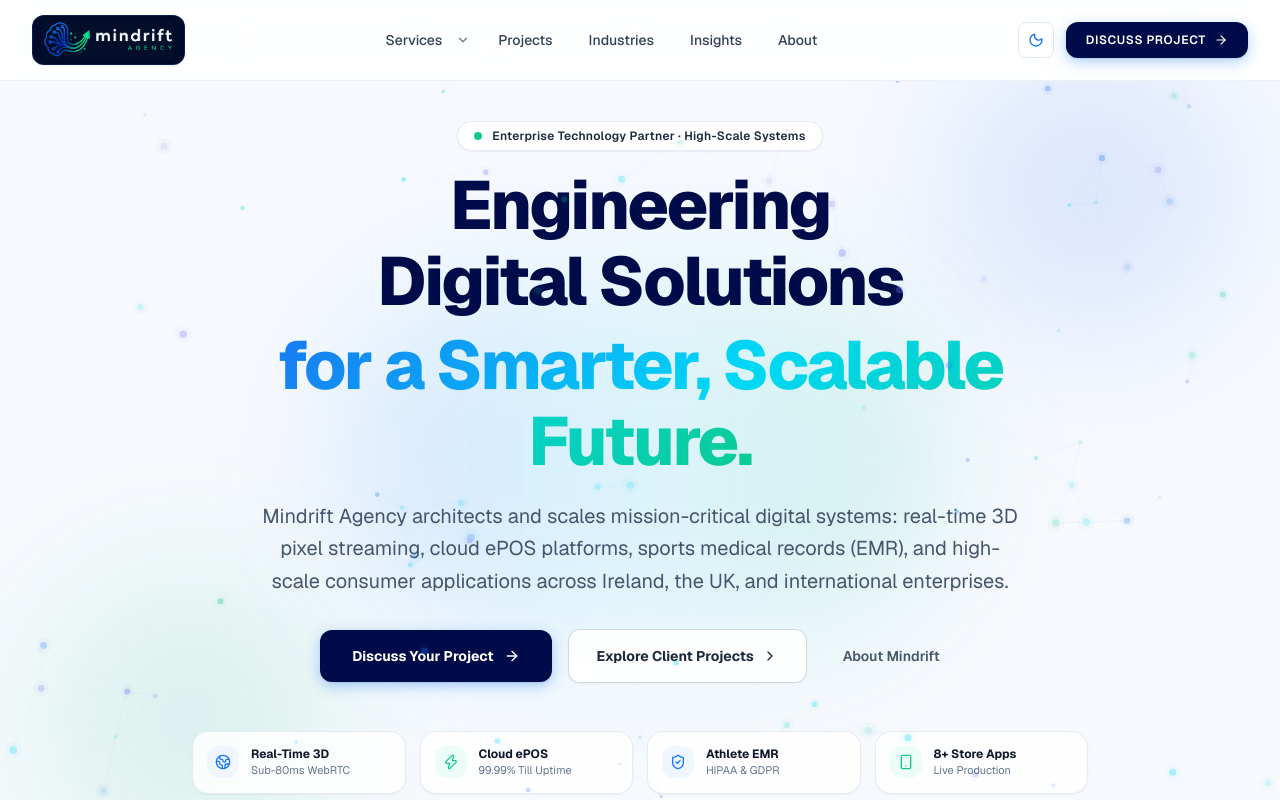
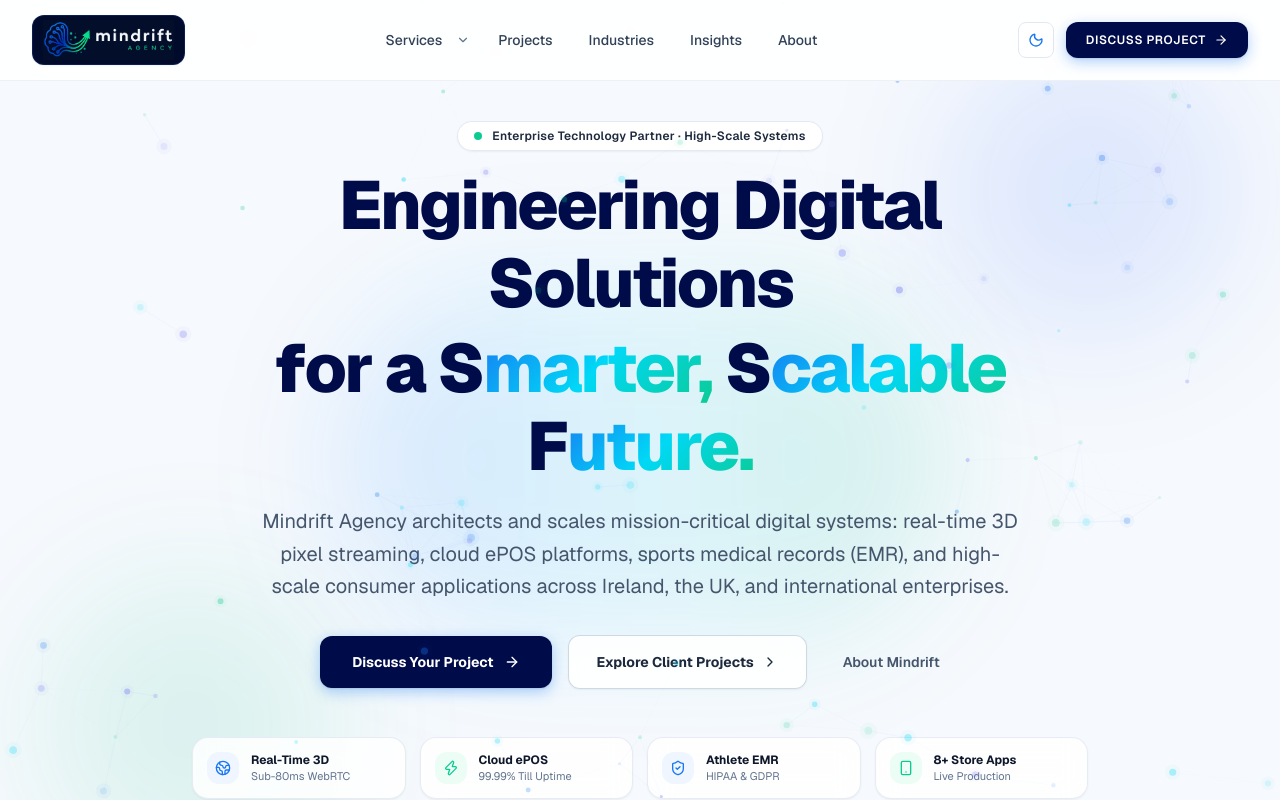
Before and after one commit to imtiaz-ahmmed/mindrift-website, a Next.js app: page / in a window 1280 px wide. Shown: the top 800 px of the page. Built offline with nearby package versions, Linux system fonts and the light colour scheme; no server answers.

Commit message:
feat: add Next Generation Future is Loading text with Mindrift branding, remove hover line, and add interactive first-letter enlargement on hover

```diff
--- a/src/app/loading.tsx
+++ b/src/app/loading.tsx
@@ -4,24 +4,40 @@
 export default function Loading() {
   return (
     <div className="min-h-[50vh] flex flex-col items-center justify-center p-6 text-center space-y-4">
+      {/* Mindrift Branding */}
+      <div className="flex flex-col items-center space-y-2">
         <div className="relative px-4 py-2 rounded-xl bg-[#000B2B] border border-blue-900/40 shadow-md">
           <Image
             src="/assets/logos/logo.jpg"
-          alt="Mindrift Agency"
+            alt="Mindrift"
             width={160}
             height={50}
             priority
             className="h-7 w-auto object-contain"
           />
         </div>
+        <span className="text-xs font-black tracking-[0.25em] text-slate-800 dark:text-white uppercase">
+          MINDRIFT
+        </span>
+      </div>
 
-      <div className="w-36 h-[2px] rounded-full bg-slate-200 dark:bg-slate-800 overflow-hidden relative">
+      {/* Progress Line */}
+      <div className="w-48 h-[2px] rounded-full bg-slate-200 dark:bg-slate-800 overflow-hidden relative">
         <div className="h-full rounded-full bg-gradient-to-r from-[#1877F2] via-[#00D8F6] to-[#0BCB91] animate-pulse" />
       </div>
 
-      <p className="text-xs text-slate-500 dark:text-slate-400 font-sans tracking-wide">
-        Loading...
-      </p>
+      {/* Animated Loading Text */}
+      <div className="flex items-center justify-center gap-1.5 text-xs sm:text-sm font-semibold text-slate-600 dark:text-slate-300 font-sans">
+        <span className="w-1.5 h-1.5 rounded-full bg-[#00D8F6] animate-ping" />
+        <span className="bg-gradient-to-r from-[#1877F2] via-[#00D8F6] to-[#0BCB91] bg-clip-text text-transparent">
+          Next Generation Future is Loading
+        </span>
+        <span className="flex gap-0.5 text-xs text-[#0BCB91] font-bold">
+          <span className="animate-bounce [animation-delay:0ms]">.</span>
+          <span className="animate-bounce [animation-delay:150ms]">.</span>
+          <span className="animate-bounce [animation-delay:300ms]">.</span>
+        </span>
+      </div>
     </div>
   );
 }
--- a/src/components/sections/hero.tsx
+++ b/src/components/sections/hero.tsx
@@ -13,6 +13,32 @@
   Sparkles,
   CheckCircle2,
 } from "lucide-react";
+
+function HoverWord({
+  word,
+  gradient = false,
+  className = "",
+}: {
+  word: string;
+  gradient?: boolean;
+  className?: string;
+}) {
+  const firstLetter = word.charAt(0);
+  const restOfWord = word.slice(1);
+
+  return (
+    <span
+      className={`group/word inline-block cursor-pointer transition-transform duration-200 hover:-translate-y-1 select-none ${className}`}
+    >
+      <span className="inline-block transition-transform duration-200 ease-out group-hover/word:scale-135 group-hover/word:text-[#1877F2] dark:group-hover/word:text-[#00D8F6] origin-bottom font-black">
+        {firstLetter}
+      </span>
+      <span className={gradient ? "brand-gradient-text" : ""}>
+        {restOfWord}
+      </span>
+    </span>
+  );
+}
 
 export function Hero() {
   return (
@@ -32,21 +58,17 @@
           <span className="tracking-wide">Enterprise Technology Partner · High-Scale Systems</span>
         </div>
 
-        {/* Centered Redesigned Headline with Interactive Hover Dynamics */}
-        <h1 className="text-3xl sm:text-5xl md:text-6xl lg:text-[4.25rem] font-extrabold tracking-[-0.035em] leading-[1.12] text-[#000B49] dark:text-white max-w-4xl mx-auto select-none">
-          <span className="inline-block transition-all duration-300 hover:text-[#1877F2] dark:hover:text-[#00D8F6] hover:translate-y-[-2px] cursor-default">
-            Engineering
-          </span>{" "}
-          <span className="inline-block transition-all duration-300 hover:text-[#0BCB91] hover:translate-y-[-2px] cursor-default">
-            Digital Solutions
-          </span>{" "}
-          <br className="hidden sm:inline" />
-          <span className="relative inline-block mt-1 sm:mt-2 group/future cursor-default">
-            <span className="brand-gradient-text transition-all duration-500 group-hover/future:brightness-125 group-hover/future:drop-shadow-[0_4px_24px_rgba(24,119,242,0.45)]">
-              for a Smarter, Scalable Future.
-            </span>
-            {/* Interactive neon accent underline that blooms smoothly on hover */}
-            <span className="absolute left-0 bottom-0.5 w-0 h-[3px] bg-gradient-to-r from-[#1877F2] via-[#00D8F6] to-[#0BCB91] rounded-full transition-all duration-500 ease-out group-hover/future:w-full opacity-90 shadow-[0_0_10px_#00D8F6]" />
+        {/* Centered Redesigned Headline with First-Letter Enlargement on Hover & No Underline */}
+        <h1 className="text-3xl sm:text-5xl md:text-6xl lg:text-[4.25rem] font-extrabold tracking-[-0.035em] leading-[1.14] text-[#000B49] dark:text-white max-w-4xl mx-auto select-none">
+          <HoverWord word="Engineering" />{" "}
+          <HoverWord word="Digital" />{" "}
+          <HoverWord word="Solutions" /> <br className="hidden sm:inline" />
+          <span className="inline-block mt-1 sm:mt-2">
+            <HoverWord word="for" />{" "}
+            <HoverWord word="a" />{" "}
+            <HoverWord word="Smarter," gradient={true} />{" "}
+            <HoverWord word="Scalable" gradient={true} />{" "}
+            <HoverWord word="Future." gradient={true} />
           </span>
         </h1>
 
--- a/src/components/ui/preloader.tsx
+++ b/src/components/ui/preloader.tsx
@@ -9,19 +9,19 @@
   const [isRemoved, setIsRemoved] = useState(false);
 
   useEffect(() => {
-    // Ultra-snappy corporate loading: ~450ms on first load, instant if already seen
+    // Fast, responsive loading animation (~600ms)
     const hasSeenLoader = sessionStorage.getItem("mindrift-loader-seen");
     if (hasSeenLoader) {
       setIsRemoved(true);
       return;
     }
 
-    const duration = 480; // Fast and snappy
-    const intervalTime = duration / 20;
+    const duration = 580;
+    const intervalTime = duration / 25;
 
     let current = 0;
     const interval = setInterval(() => {
-      current += 5;
+      current += 4;
       setProgress(current);
 
       if (current >= 100) {
@@ -31,8 +31,8 @@
           sessionStorage.setItem("mindrift-loader-seen", "true");
           setTimeout(() => {
             setIsRemoved(true);
-          }, 300);
-        }, 80);
+          }, 320);
+        }, 120);
       }
     }, intervalTime);
 
@@ -53,33 +53,46 @@
       }`}
     >
       {/* Ambient subtle glow */}
-      <div className="absolute w-[360px] h-[360px] rounded-full bg-blue-600/10 blur-[100px] pointer-events-none" />
+      <div className="absolute w-[400px] h-[400px] rounded-full bg-blue-600/15 blur-[120px] pointer-events-none" />
 
-      <div className="relative z-10 flex flex-col items-center space-y-4 px-4 text-center">
-        {/* Mindrift Official Corporate Logo */}
-        <div className="relative flex items-center justify-center px-4 py-2 rounded-xl bg-[#000B2B] border border-blue-900/40 shadow-xl">
+      <div className="relative z-10 flex flex-col items-center space-y-5 px-4 text-center">
+        {/* Mindrift Branding with Official Logo */}
+        <div className="flex flex-col items-center space-y-2">
+          <div className="relative flex items-center justify-center px-4 py-2 rounded-xl bg-[#000B2B] border border-blue-900/50 shadow-2xl">
             <Image
               src="/assets/logos/logo.jpg"
-            alt="Mindrift Agency"
+              alt="Mindrift"
               width={180}
               height={55}
               priority
               className="h-8 sm:h-9 w-auto object-contain"
             />
           </div>
+          <span className="text-xs font-black tracking-[0.25em] text-white uppercase drop-shadow-sm">
+            MINDRIFT
+          </span>
+        </div>
 
-        {/* Minimal High-Speed Corporate Progress Line */}
-        <div className="w-44 h-[2px] rounded-full bg-slate-800 overflow-hidden relative">
+        {/* Minimal High-Speed Progress Line */}
+        <div className="w-52 h-[2.5px] rounded-full bg-slate-800 overflow-hidden relative shadow-inner">
           <div
-            className="h-full rounded-full bg-gradient-to-r from-[#1877F2] via-[#00D8F6] to-[#0BCB91] transition-all duration-75 ease-out"
+            className="h-full rounded-full bg-gradient-to-r from-[#1877F2] via-[#00D8F6] to-[#0BCB91] transition-all duration-75 ease-out shadow-[0_0_10px_#00D8F6]"
             style={{ width: `${progress}%` }}
           />
         </div>
 
-        {/* Formal Corporate Subtext */}
-        <p className="text-[11px] font-medium tracking-wider text-slate-400 font-sans uppercase">
-          Enterprise Technology Partner
+        {/* Animated Loading Text: Next Generation Future is Loading */}
+        <div className="flex items-center justify-center gap-1.5 pt-1">
+          <span className="w-2 h-2 rounded-full bg-[#00D8F6] animate-ping" />
+          <p className="text-xs sm:text-sm font-semibold tracking-wide bg-gradient-to-r from-[#1877F2] via-[#00D8F6] to-[#0BCB91] bg-clip-text text-transparent font-sans">
+            Next Generation Future is Loading
           </p>
+          <span className="flex gap-0.5 text-xs text-[#0BCB91] font-bold">
+            <span className="animate-bounce [animation-delay:0ms]">.</span>
+            <span className="animate-bounce [animation-delay:150ms]">.</span>
+            <span className="animate-bounce [animation-delay:300ms]">.</span>
+          </span>
+        </div>
       </div>
     </div>
   );
```
Lines whose indentation alone changed are shown as unchanged.
